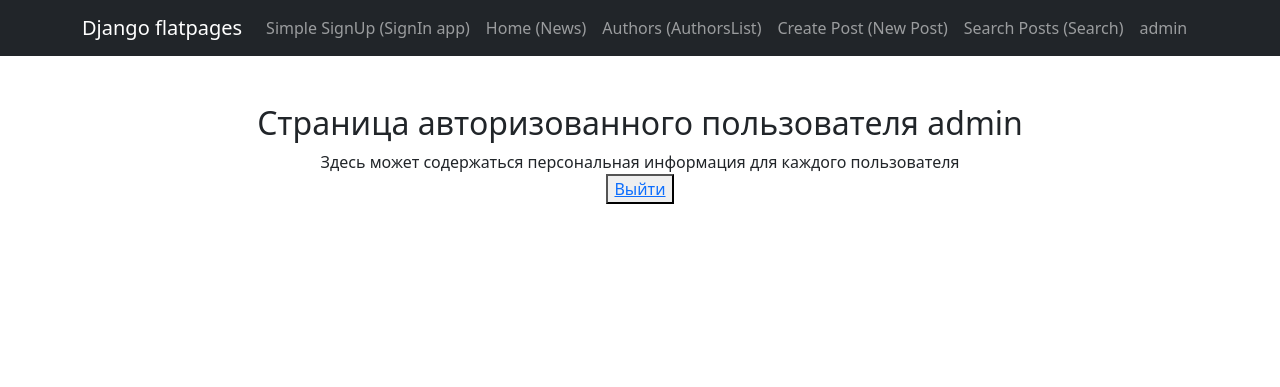
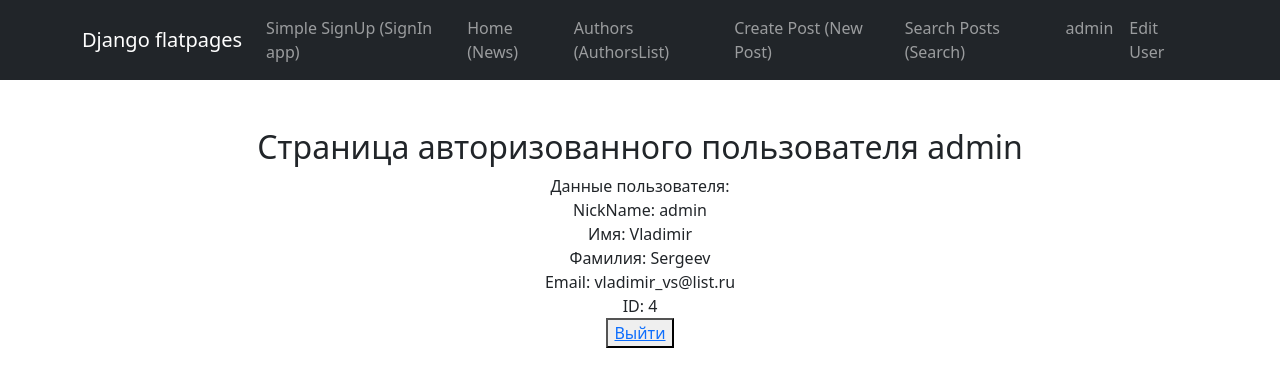
Before and after one commit to Hokk123/News_VVS, a Django app: page / in a window 1280 px wide. Shown: the top 387 px of the page. Run offline with Django 4.2, Linux system fonts and the light colour scheme; a user stored in the database is signed in; some libraries are stand-ins or nearby versions.

Commit message:
D5.6.2 finish

```diff
--- a/News_VVS/settings.py
+++ b/News_VVS/settings.py
@@ -148,6 +148,7 @@ ACCOUNT_UNIQUE_EMAIL = True
 ACCOUNT_USERNAME_REQUIRED = False
 ACCOUNT_AUTHENTICATION_METHOD = 'email'
 ACCOUNT_EMAIL_VERIFICATION = 'none'
+
 ACCOUNT_FORMS = {'signup': 'sign.models.BasicSignupForm'}
 
 
--- a/news/templates/flatpages/default.html
+++ b/news/templates/flatpages/default.html
@@ -54,6 +54,10 @@
                            <a class="nav-link" href="/admin">admin
                            </a>
                        </li>
+                       <li class="nav-item active">
+                           <a class="nav-link" href="/news/{{request.user.pk}}/edit">Edit User
+                           </a>
+                       </li>
                    </ul>
                </div>
            </div>
--- a/news/templates/protect/index.html
+++ b/news/templates/protect/index.html
@@ -2,9 +2,14 @@
 
 {% block content %}
 <h2>Страница авторизованного пользователя {{request.user.username}}</h2>
-<div> Здесь может содержаться персональная информация для каждого пользователя </div>
+<div> Данные пользователя: </div>
+<div> NickName: {{request.user.username}} </div>
+<div> Имя: {{request.user.first_name}} </div>
+<div> Фамилия: {{request.user.last_name}} </div>
+<div> Email: {{request.user.email}} </div>
+<div> ID: {{request.user.pk}} </div>
 
-{% if is_not_author %}
+{% if is_not_authors %}
 <button> <a href="sign/upgrade/"> Хочу стать Автором!</a> </button>
 {% endif %}
 
--- a/news/urls.py
+++ b/news/urls.py
@@ -10,7 +10,7 @@ urlpatterns = [
    # Т.к. наше объявленное представление является классом,
    # а Django ожидает функцию, нам надо представить этот класс в виде view.
    # Для этого вызываем метод as_view.
-   path('authorlist/', AuthorList.as_view()),
+   path('authorlist/', AuthorList.as_view(), name='authors'),
    path('news/<int:pk>', PostDetail.as_view(), name='post_detail'),
    path('news/', PostLists.as_view(), name='post_list'),
    path('create/', PostCreate.as_view(), name='post_create'),
--- a/protect/views.py
+++ b/protect/views.py
@@ -8,5 +8,5 @@ class IndexView(LoginRequiredMixin, TemplateView):
 
     def get_context_data(self, **kwargs):
         context = super().get_context_data(**kwargs)
-        context['is_not_premium'] = not self.request.user.groups.filter(name='premium').exists()
+        context['is_not_authors'] = not self.request.user.groups.filter(name='authors').exists()
         return context
```
Also changed, not shown: news/views.py (+17 -14 lines), sign/urls.py (+4 -4 lines), db.sqlite3.
